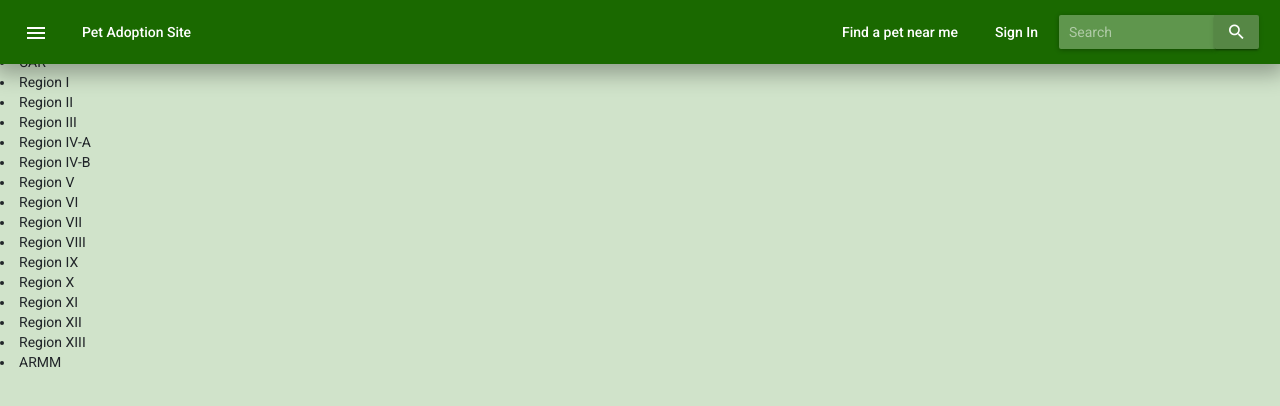
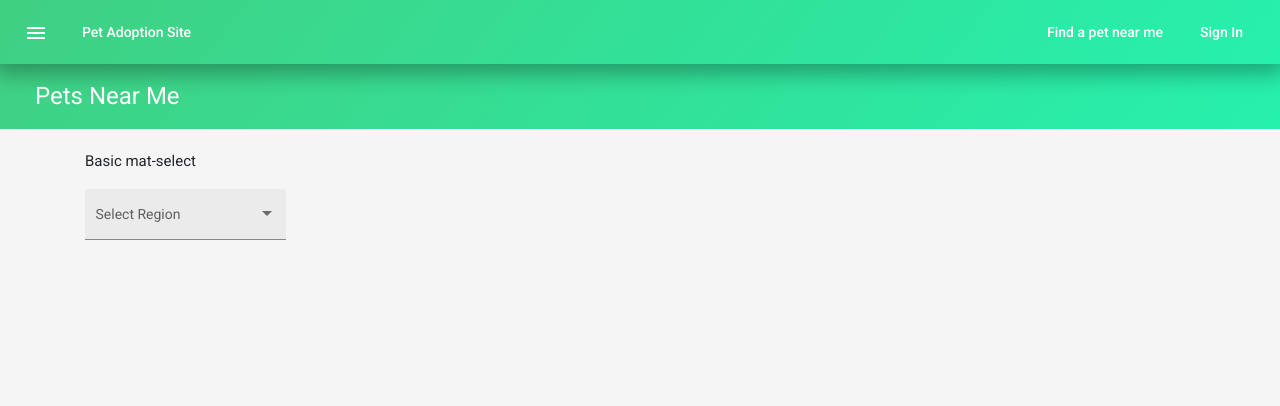
Before and after one commit to johndavidvelasquez/PetAdoptionSite, an Angular app in the folder PetAdoptionSite/ClientApp/: page /find in a window 1280 px wide. Shown: the top 406 px of the page. Built offline with nearby package versions, Linux system fonts and the light colour scheme.

Commit message:
Added /find route, Color Changes

```diff
--- a/PetAdoptionSite/ClientApp/src/app/app.module.ts
+++ b/PetAdoptionSite/ClientApp/src/app/app.module.ts
@@ -8,19 +8,19 @@ import { CommonserviceService } from './services/commonservice.service'
 import { AppRoutingModule, routingCompontents } from './app-routing/app-routing.module';
 
 //Material
-import { AppMaterialModule} from './app-material/app-material.module'
+import { AppMaterialModule} from './app-material/app-material.module';
+import { BrowserAnimationsModule } from '@angular/platform-browser/animations';
 
 import { AppComponent } from './app.component';
 import { NavMenuComponent } from './nav-menu/nav-menu.component';
-import { FindComponent } from './find/find.component';
-import { PostComponent } from './logged-in/post/post.component';
+
 
 
 @NgModule({
   declarations: [
     AppComponent,
     NavMenuComponent,
-    routingCompontents, FindComponent, PostComponent
+    routingCompontents,
   ],
   imports: [
     BrowserModule.withServerTransition({ appId: 'ng-cli-universal' }),
@@ -28,6 +28,7 @@ import { PostComponent } from './logged-in/post/post.component';
     FormsModule,
     AppMaterialModule,
     AppRoutingModule,
+    BrowserAnimationsModule
   ],
   providers: [CommonserviceService],
   bootstrap: [AppComponent]
--- a/PetAdoptionSite/ClientApp/src/app/find/find.component.css
+++ b/PetAdoptionSite/ClientApp/src/app/find/find.component.css
@@ -0,0 +1,9 @@
+.header
+{
+    background: rgb(64,208,130);
+background: linear-gradient(128deg, rgba(64,208,130,1) 0%, rgba(38,240,173,1) 100%);
+  width:100%;
+  color:white;
+  padding:20px;
+  padding-bottom:1px;
+}
--- a/PetAdoptionSite/ClientApp/src/app/find/find.component.html
+++ b/PetAdoptionSite/ClientApp/src/app/find/find.component.html
@@ -1,4 +1,20 @@
-<p>find works!</p>
-<li *ngFor="let region of regions">
-    {{ region.name }}
-</li>
+<div class="container-fuild">
+
+    <div class = "container-fluid header" >
+      <div class="spacer"></div>
+      <div class="container-fluid">
+        <h1 class="">Pets Near Me</h1>
+      </div>
+    </div>
+
+    <div class="container" style="margin-top:20px">
+        <h4>Basic mat-select</h4>
+        <mat-form-field appearance="fill" color = "accent">
+            <mat-label>Select Region</mat-label>
+            <mat-select >
+                <mat-option value="" *ngFor="let region of regions" > {{ region.name }}</mat-option>
+            </mat-select>
+        </mat-form-field>
+    </div>
+
+</div>
--- a/PetAdoptionSite/ClientApp/src/app/home/home.component.css
+++ b/PetAdoptionSite/ClientApp/src/app/home/home.component.css
@@ -8,7 +8,8 @@
   }
   .header
   {
-    background: #1A6900;
+    background: rgb(64,208,130);
+    background: linear-gradient(128deg, rgba(64,208,130,1) 0%, rgba(38,240,173,1) 100%);
     width:100%;
     color:white;
     padding:20px;
--- a/PetAdoptionSite/ClientApp/src/app/nav-menu/nav-menu.component.css
+++ b/PetAdoptionSite/ClientApp/src/app/nav-menu/nav-menu.component.css
@@ -20,7 +20,8 @@ html {
   z-index: 100;
   top: 0;
   color: white;
-  background: #1A6900;
+  background: rgb(64,208,130);
+background: linear-gradient(128deg, rgba(64,208,130,1) 0%, rgba(38,240,173,1) 100%);
 }
 
 .nav-spacer {
@@ -48,7 +49,7 @@ html {
 {
   font-size: 14px;
   border-radius: 2px 0px 0px 2px;
-  background:#5F964D;
+  background:#33C23D;
   border:0;
   color:white;
   cursor: pointer;
@@ -67,7 +68,7 @@ html {
 }
 .search button
 {
-  background:#568745;
+  background:#33C23D;
   color:white;
   height: 34px;
   border:0;
--- a/PetAdoptionSite/ClientApp/src/app/nav-menu/nav-menu.component.html
+++ b/PetAdoptionSite/ClientApp/src/app/nav-menu/nav-menu.component.html
@@ -54,14 +54,16 @@
   <!--items on right-side nav bar here-->
   <!--<button (click)="changeTheme()" mat-button>Switch Theme</button>-->
 
-  <button class = "menubtn" mat-button [routerLink]="['/']">Find a pet near me</button>
+  <button class = "menubtn" mat-button [routerLink]="['/find']">Find a pet near me</button>
   <button class = "menubtn" mat-button [routerLink]="['/counter']">Sign In</button>
+
+  <!--
   <div class="input-group search">
     <input type="text" class="form-control" placeholder="Search" aria-label="Search" aria-describedby="basic-addon2">
     <div class="input-group-append">
       <button mat-raised-button class="input-group-text" id="basic-addon2"><mat-icon>search</mat-icon></button>
     </div>
   </div>
-
+  -->
 
 </mat-toolbar>
--- a/PetAdoptionSite/ClientApp/src/app/nav-menu/nav-menu.component.ts
+++ b/PetAdoptionSite/ClientApp/src/app/nav-menu/nav-menu.component.ts
@@ -11,8 +11,8 @@ export class NavMenuComponent {
   collapse() {
     this.isExpanded = false;
   }
-
   toggle() {
     this.isExpanded = !this.isExpanded;
   }
+
 }
--- a/PetAdoptionSite/ClientApp/src/styles.css
+++ b/PetAdoptionSite/ClientApp/src/styles.css
@@ -18,7 +18,7 @@ code {
 html, body { height: 100%; }
 body {
   margin: 0; font-family: Roboto, "Helvetica Neue", sans-serif;
-  background: #D0E3CA;
+  background: #f5f5f5;
 }
 
 *:focus {
```
